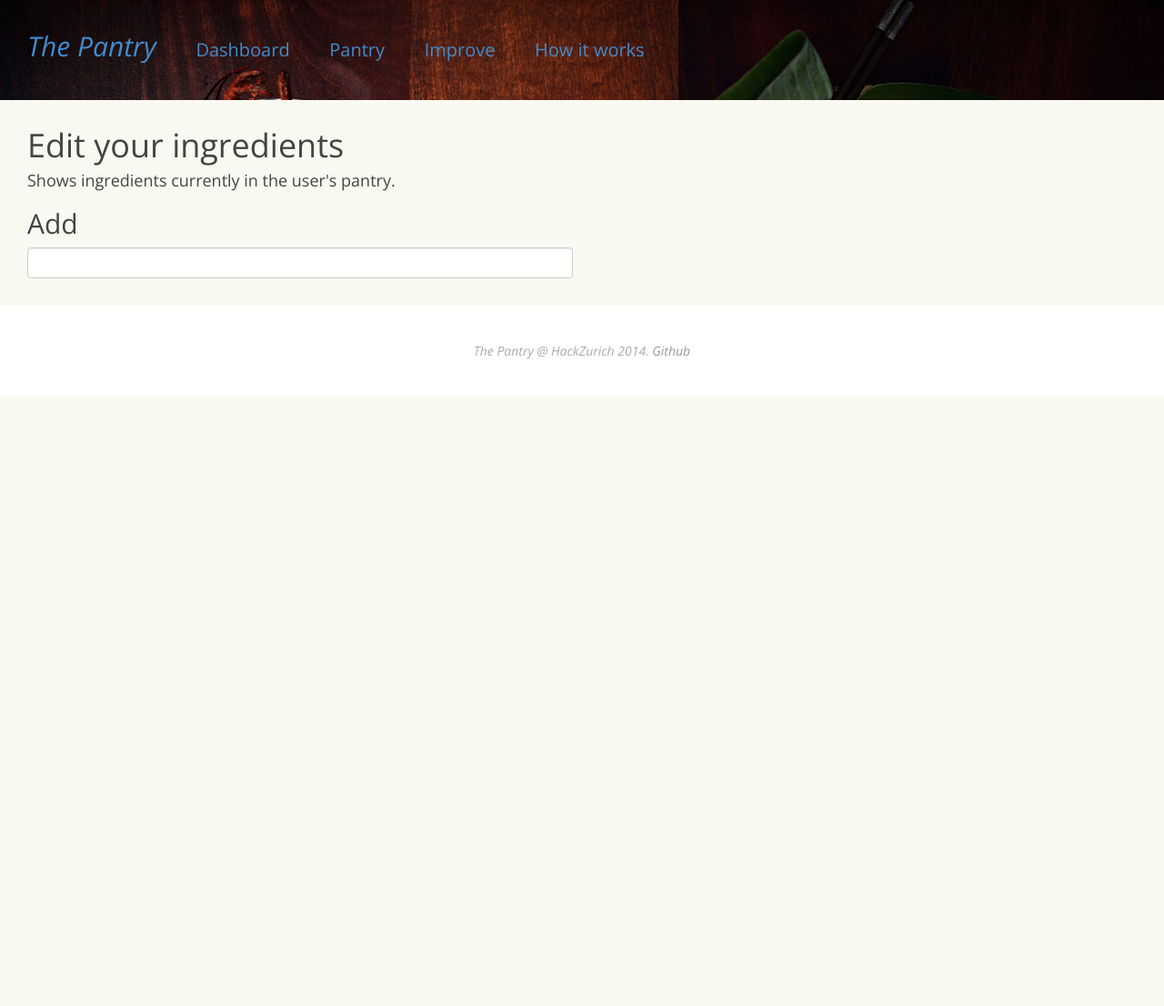
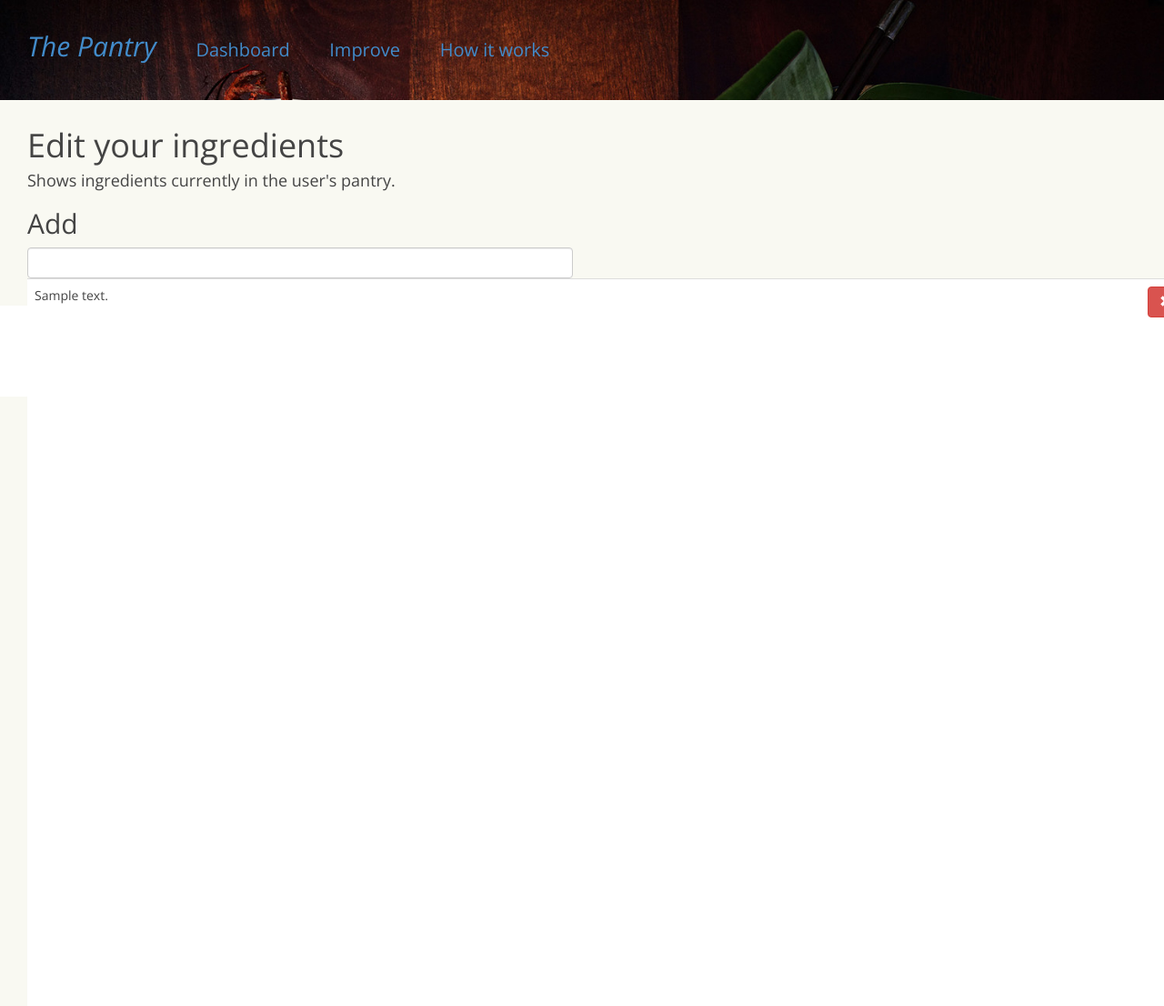
Before and after one commit to create/foodplan, a Django app: template templates/pantry.html in a window 1280 px wide. Shown: the whole page at 91% size. Before the commit the page ends 436 px from the top, so only its background shows below. Run offline with Django 3.2, Linux system fonts and the light colour scheme; the template is opened without the code that fills it: most values are stand-ins (such as "Sample title", 1, 10 or a date in 2020); parts of the project's set-up code (start-up, migrations or seed data) failed here and were passed over; some libraries are stand-ins or nearby versions.

Commit message:
hide pantry

```diff
--- a/templates/base_layout.html
+++ b/templates/base_layout.html
@@ -38,7 +38,6 @@
         {% if not hide_links %}
             <ul class="links">
                 <li><a href="/dashboard">Dashboard</a></li>
-                <li><a href="/pantry">Pantry</a></li>
                 <li><a href="/improve">Improve</a></li>
                 <li><a href="/about">How it works</a></li>
             </ul>
--- a/templates/pantry.html
+++ b/templates/pantry.html
@@ -2,7 +2,10 @@
 {% load staticfiles %}
 {% block custom_css %}
 <style>
-
+.meal-card-factsheet {
+    display: block;
+    height: 100%;
+}
 
 </style>
 {% endblock %}
@@ -16,14 +19,16 @@
     </form>
     <div class="meal-card-factsheet">
         <table class="table table-hover">
+            <tbody>
                 {% for ingredient in ingredients %}
-                <tr>
+                    <tr class="{{ ingredient.name }}">
                         <td>
                             <span class="description">{{ ingredient.description }}</span>
                             <button style="float: right;" class="btn btn-danger"><span class="glyphicon glyphicon-remove"></span></button></table>
                         </td>
                     </tr>
                 {% endfor %}
+            </tbody>
         </table>
     </div>
 {% endblock %}
```
Lines whose indentation alone changed are shown as unchanged.
